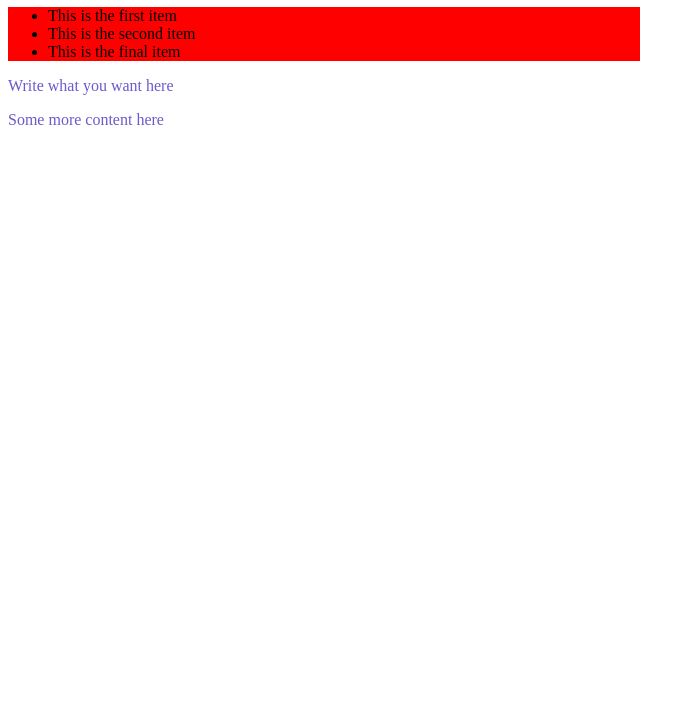
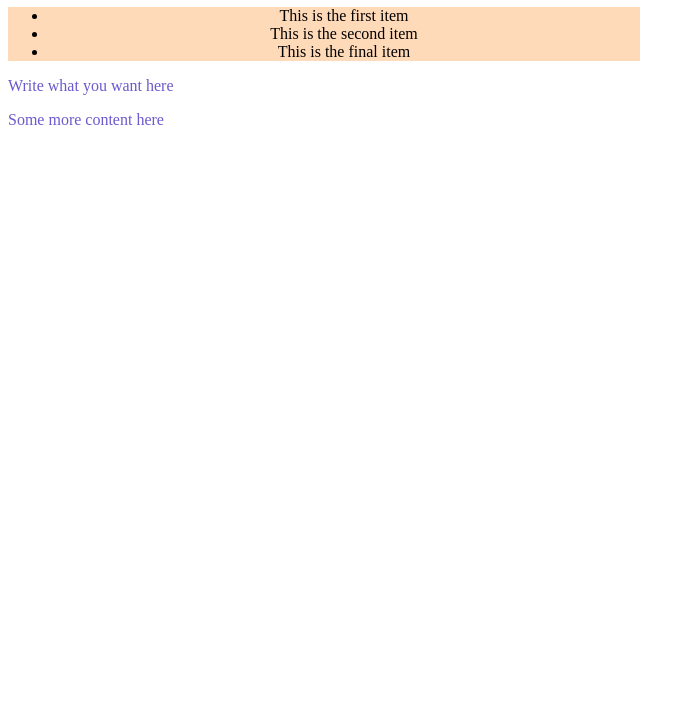
Before and after one commit to prossboss/prossboss.github.io, a plain HTML site: page index.html in a window 1280 px wide. Shown: the part 73-800 px from the top of the page, without its empty margins (0-695 px from the left). Drawn offline with Linux system fonts and the light colour scheme.

Commit message:
Update style.css

```diff
--- a/style.css
+++ b/style.css
@@ -3,6 +3,7 @@ p {
 }
 
 nav {
-  background-color: red;
+  background-color: peachpuff;
   width: 50%;
+  text-align: center;
 }
```
